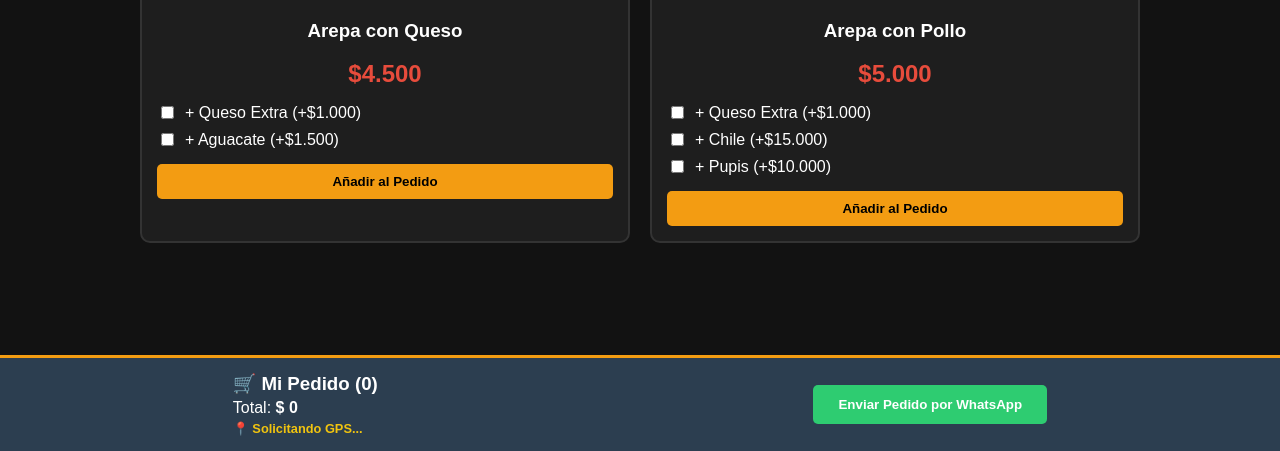
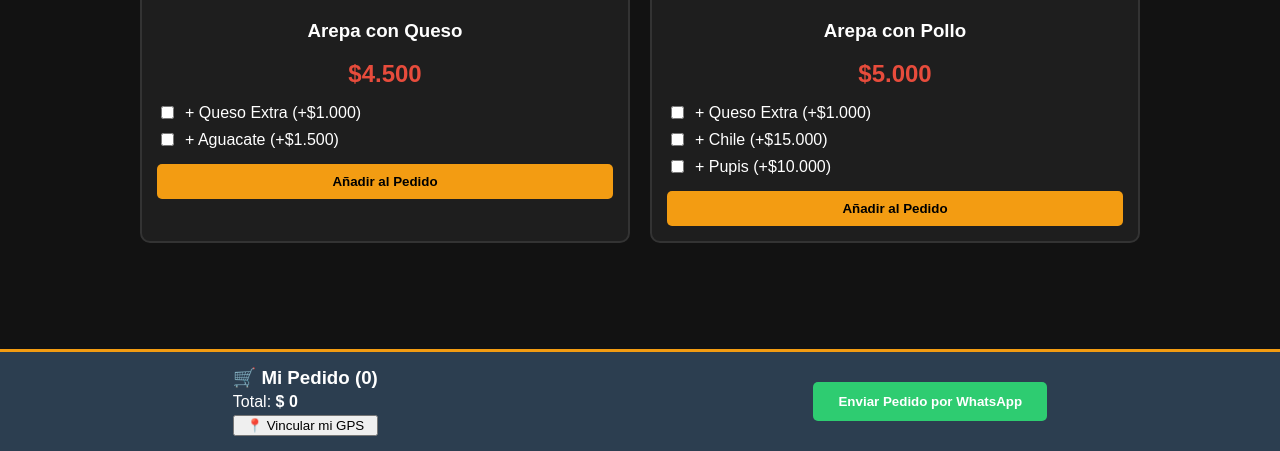
Before and after one commit to Bravolares/Arepas, a plain HTML site: page index.html in a window 1280 px wide. Shown: the part 349-800 px from the top of the page. Drawn offline with Linux system fonts and the light colour scheme.

Commit message:
Add manual GPS button to floating cart
Added button to capture GPS location manually.

```diff
--- a/index.html
+++ b/index.html
@@ -59,8 +59,9 @@
         <div class="info-carrito">
             <h3>🛒 Mi Pedido (<span id="contador-items">0</span>)</h3>
             <p>Total: <strong>$ <span id="total-precio">0</span></strong></p>
-            <!-- Alerta visual de estado de ubicación GPS -->
-            <span id="estado-gps" class="estado-gps">📍 Solicitando GPS...</span>
+
+            <!-- Botón manual para capturar el GPS sin parpadeos -->
+            <button id="btn-gps" class="btn-gps" onclick="obtenerUbicacion()">📍 Vincular mi GPS</button>
         </div>
         <button class="btn-enviar" onclick="enviarPedido()">Enviar Pedido por WhatsApp</button>
     </div>
```
